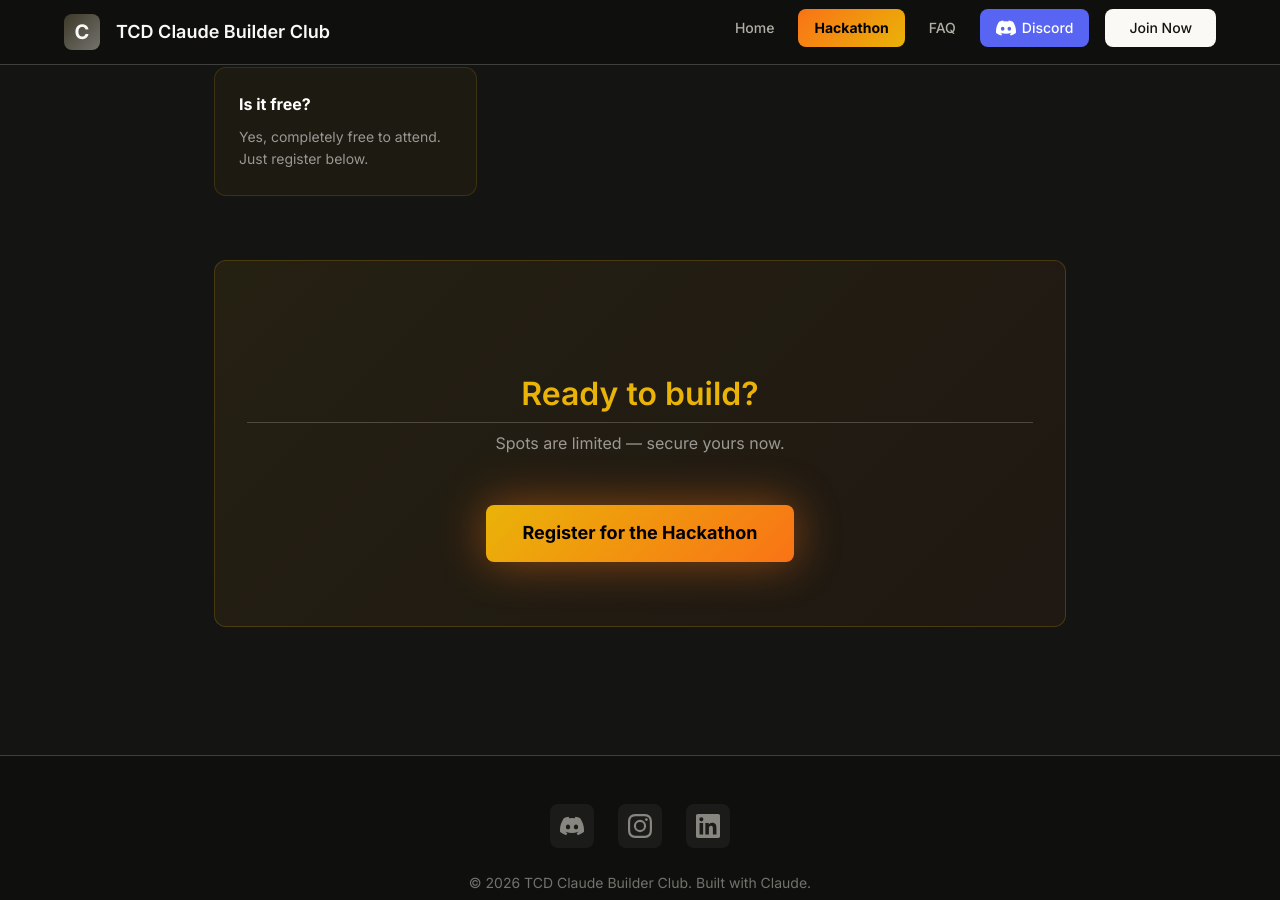
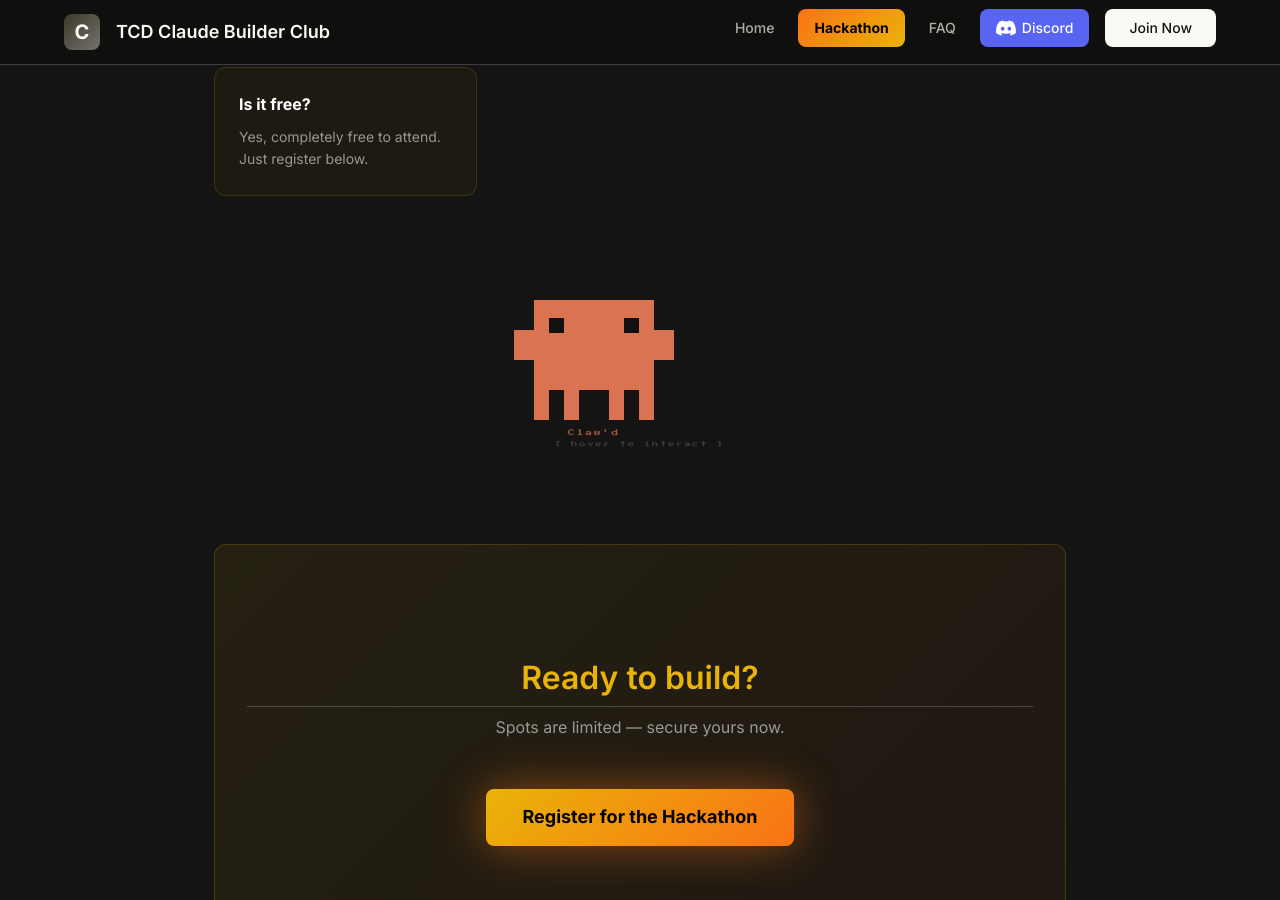
Before and after one commit to claudebuilderstcd/claudebuilderstcd.github.io, a Jekyll site: the page built from hackathon.md, in a window 1280 px wide and 900 px high, scrolled down 2947 px. Built offline with Jekyll 4.4.1, drawn with Linux system fonts in a browser that asks for light colours; a script that is not in the unit is left out.

Commit message:
Added mascot

```diff
--- a/assets/css/style.css
+++ b/assets/css/style.css
@@ -1467,6 +1467,134 @@ li {
   color: rgba(255,255,255,0.55);
 }
 
+/* ---- Mascot ---- */
+.hk-mascot-section {
+  position: relative;
+  height: 220px;
+  overflow: hidden;
+  margin: var(--spacing-2xl) 0 var(--spacing-lg);
+}
+
+.hk-mascot {
+  position: absolute;
+  top: 0;
+  left: 0;
+  display: flex;
+  flex-direction: column;
+  align-items: center;
+  gap: 6px;
+  will-change: transform;
+  cursor: none;
+  user-select: none;
+  image-rendering: pixelated;
+}
+
+.hk-mascot__sprite {
+  position: relative;
+  width: 160px;
+}
+
+/* Side claws — vertically centered on the 80px body */
+.hk-mascot__bump {
+  position: absolute;
+  top: 30px;
+  width: 20px;
+  height: 30px;
+  background: #D97352;
+}
+.hk-mascot__bump--left  { left: 0; }
+.hk-mascot__bump--right { right: 0; }
+
+/* Main body */
+.hk-mascot__body {
+  width: 120px;
+  height: 90px;
+  background: #D97352;
+  margin: 0 auto;
+  display: flex;
+  align-items: flex-start;
+  justify-content: center;
+  padding-top: 18px;
+}
+
+.hk-mascot__eye-row {
+  display: flex;
+  gap: 60px;
+}
+
+.hk-mascot__eye {
+  width: 15px;
+  height: 15px;
+  background: #111;
+  flex-shrink: 0;
+  position: relative;
+  transition: background 0.05s;
+}
+
+/* > < on blink via pseudo-element text */
+.hk-mascot__eye:first-child.blink  { background: transparent; }
+.hk-mascot__eye:last-child.blink   { background: transparent; }
+
+.hk-mascot__eye:first-child.blink::after {
+  content: '>';
+  position: absolute;
+  top: 50%;
+  left: 50%;
+  transform: translate(-50%, -50%);
+  font-family: monospace;
+  font-size: 22px;
+  font-weight: 900;
+  color: #1a0a00;
+  line-height: 1;
+  -webkit-text-stroke: 1px #1a0a00;
+}
+.hk-mascot__eye:last-child.blink::after {
+  content: '<';
+  position: absolute;
+  top: 50%;
+  left: 50%;
+  transform: translate(-50%, -50%);
+  font-family: monospace;
+  font-size: 22px;
+  font-weight: 900;
+  color: #1a0a00;
+  line-height: 1;
+  -webkit-text-stroke: 1px #1a0a00;
+}
+
+/* 4 legs — gaps: 15, 30, 15 */
+.hk-mascot__legs {
+  display: flex;
+  justify-content: center;
+}
+
+.hk-mascot__leg {
+  width: 15px;
+  height: 30px;
+  background: #D97352;
+}
+.hk-mascot__leg + .hk-mascot__leg     { margin-left: 15px; }
+.hk-mascot__leg:nth-child(3)          { margin-left: 30px; }
+
+.hk-mascot__label {
+  font-size: 0.42rem;
+  color: rgba(217, 115, 82, 0.7);
+  letter-spacing: 2px;
+  text-align: center;
+  margin-top: 2px;
+}
+
+.hk-mascot__hint {
+  position: absolute;
+  bottom: 6px;
+  left: 50%;
+  transform: translateX(-50%);
+  font-size: 0.38rem;
+  color: rgba(255, 255, 255, 0.18);
+  letter-spacing: 2px;
+  white-space: nowrap;
+}
+
 /* ---- Bottom CTA ---- */
 .hk-cta {
   text-align: center;
--- a/hackathon.md
+++ b/hackathon.md
@@ -240,6 +240,116 @@ title: Hackathon 2026
   </div>
 </div>
 
+<div class="hk-mascot-section">
+  <div class="hk-mascot" id="hk-mascot" aria-hidden="true">
+    <div class="hk-mascot__sprite">
+      <!-- side claws -->
+      <div class="hk-mascot__bump hk-mascot__bump--left"></div>
+      <div class="hk-mascot__bump hk-mascot__bump--right"></div>
+      <!-- body -->
+      <div class="hk-mascot__body">
+        <div class="hk-mascot__eye-row">
+          <div class="hk-mascot__eye"></div>
+          <div class="hk-mascot__eye"></div>
+        </div>
+      </div>
+      <!-- 4 legs -->
+      <div class="hk-mascot__legs">
+        <div class="hk-mascot__leg"></div>
+        <div class="hk-mascot__leg"></div>
+        <div class="hk-mascot__leg"></div>
+        <div class="hk-mascot__leg"></div>
+      </div>
+    </div>
+    <div class="hk-mascot__label hk-pixel">Claw'd</div>
+  </div>
+  <p class="hk-mascot__hint hk-pixel">[ hover to interact ]</p>
+</div>
+
+<script>
+(function() {
+  var mascot = document.getElementById('hk-mascot');
+  if (!mascot) return;
+
+  var posX = 0, posY = 0;
+  var velX = 0, velY = 0;
+  var section = mascot.parentElement;
+  var sectionRect;
+  var MASCOT_W = 160, MASCOT_H = 110;
+
+  function updateRect() { sectionRect = section.getBoundingClientRect(); }
+  updateRect();
+  window.addEventListener('resize', updateRect);
+
+  // Start roughly centered
+  posX = 300;
+  posY = 40;
+
+  var scaredBlinking = false;
+
+  document.addEventListener('mousemove', function(e) {
+    if (!sectionRect) return;
+    var mx = e.clientX - sectionRect.left;
+    var my = e.clientY - sectionRect.top;
+    var cx = posX + MASCOT_W / 2;
+    var cy = posY + MASCOT_H / 2;
+    var dx = cx - mx;
+    var dy = cy - my;
+    var dist = Math.sqrt(dx * dx + dy * dy);
+    if (dist < 140 && dist > 0.1) {
+      var force = (140 - dist) / 140;
+      velX += (dx / dist) * force * 18;
+      velY += (dy / dist) * force * 10;
+      // Squeeze eyes shut while mouse is close
+      if (!scaredBlinking) {
+        scaredBlinking = true;
+        mascot.querySelectorAll('.hk-mascot__eye').forEach(function(e) { e.classList.add('blink'); });
+      }
+    } else {
+      if (scaredBlinking) {
+        scaredBlinking = false;
+        mascot.querySelectorAll('.hk-mascot__eye').forEach(function(e) { e.classList.remove('blink'); });
+      }
+    }
+  });
+
+  function animate() {
+    requestAnimationFrame(animate);
+    updateRect();
+    var maxX = (sectionRect ? sectionRect.width : 800) - MASCOT_W;
+    var maxY = (sectionRect ? sectionRect.height : 180) - MASCOT_H - 30;
+
+    // Friction — decelerates quickly
+    velX *= 0.82;
+    velY *= 0.82;
+    posX += velX;
+    posY += velY;
+
+    // Wall bounce
+    if (posX < 0)    { posX = 0;    velX =  Math.abs(velX) * 0.4; }
+    if (posY < 0)    { posY = 0;    velY =  Math.abs(velY) * 0.4; }
+    if (posX > maxX) { posX = maxX; velX = -Math.abs(velX) * 0.4; }
+    if (posY > maxY) { posY = maxY; velY = -Math.abs(velY) * 0.4; }
+
+    // Slight tilt based on horizontal speed
+    var tilt = Math.max(-10, Math.min(10, velX * 1.2));
+    mascot.style.transform = 'translate(' + posX + 'px, ' + posY + 'px) rotate(' + tilt + 'deg)';
+  }
+
+  animate();
+
+  // Blinking
+  function blink() {
+    mascot.querySelectorAll('.hk-mascot__eye').forEach(function(e) { e.classList.add('blink'); });
+    setTimeout(function() {
+      mascot.querySelectorAll('.hk-mascot__eye').forEach(function(e) { e.classList.remove('blink'); });
+    }, 110);
+    setTimeout(blink, 2000 + Math.random() * 3000);
+  }
+  setTimeout(blink, 1000);
+})();
+</script>
+
 <div class="hk-cta">
   <h2>Ready to build?</h2>
   <p>Spots are limited — secure yours now.</p>
```
